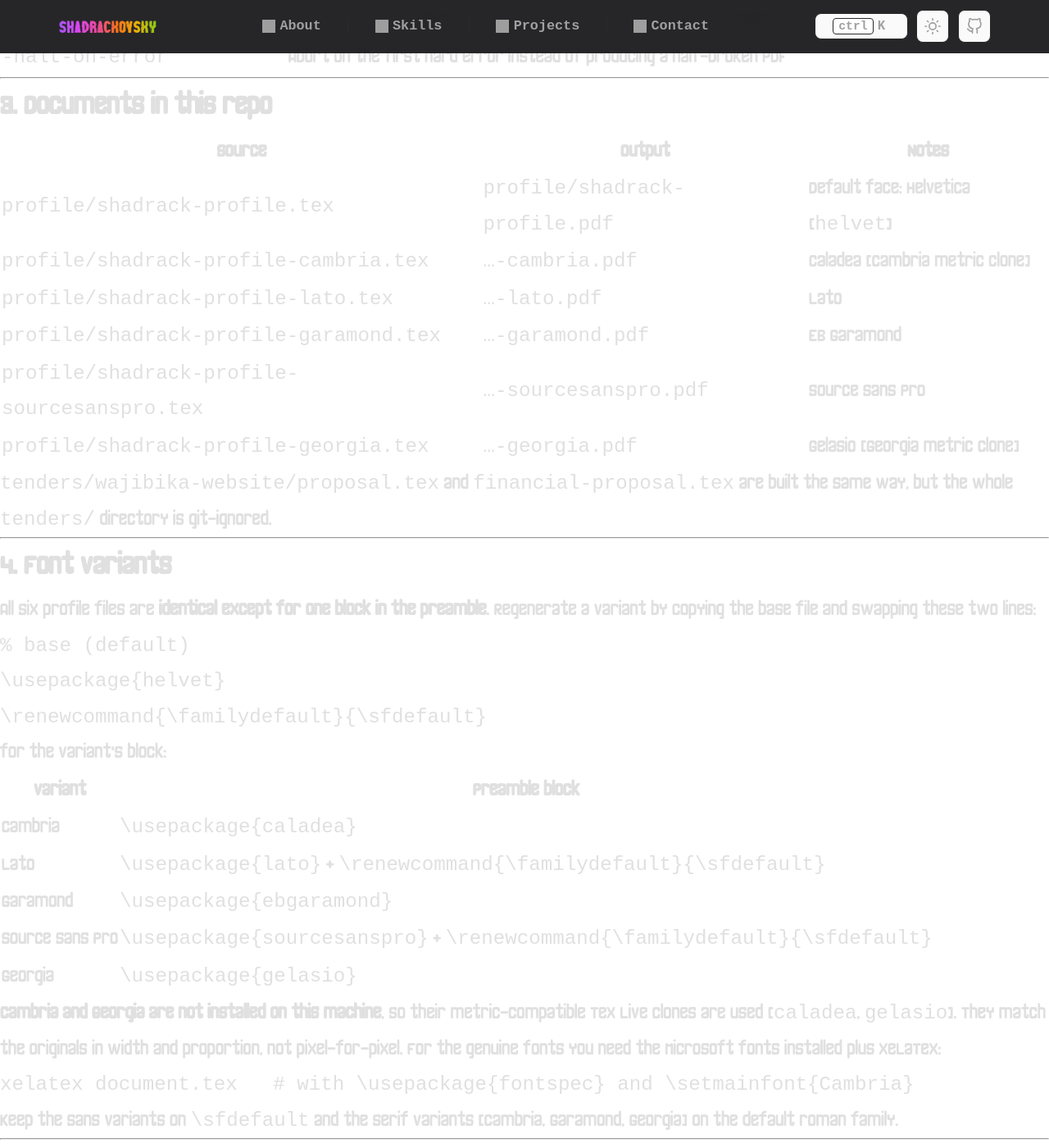
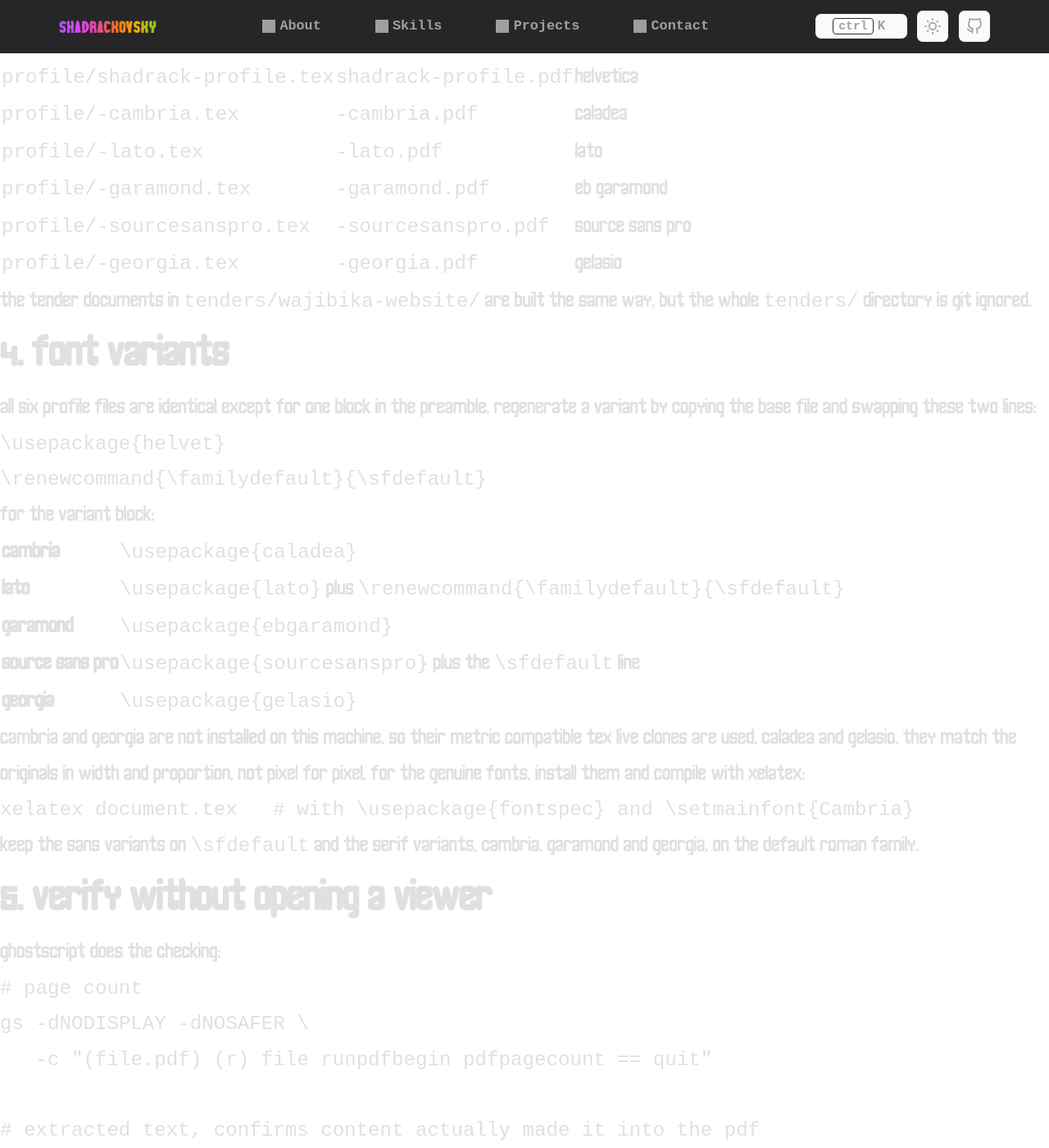
Before and after one commit to zuck30/zuck30, a Jekyll site: the page built from texengine.md, in a window 1280 px wide and 1400 px high, scrolled down 1516 px. Shown: the whole window at 82% size. Built offline with Jekyll 4.4.1, drawn with Linux system fonts in a browser that asks for light colours; our own code applies the rules of GitHub Pages for plain Markdown files; some of the changed text lies outside the part shown; grey boxes are pictures that could not be loaded.

Commit message:
texengine.md: single # headings, no rules, no em dashes, centered tables, lowercase; README alt text lowercased

````diff
--- a/texengine.md
+++ b/texengine.md
@@ -1,37 +1,21 @@
-# TEXENGINE.md
+# texengine.md
 
-How the `.tex` files in this repo become the `.pdf` files that ship with it.
+how the `.tex` files in this repo become the `.pdf` files that ship with it. there is **no ci step, no makefile, no `latexmk`**: every pdf is compiled locally and committed. github pages only serves the committed pdf, and the `.tex` sources are excluded from the build (see `_config.yml`).
 
-There is **no CI step, no Makefile, no `latexmk`** — every PDF is compiled locally and
-committed. GitHub Pages only serves the committed PDF; the `.tex` sources are excluded
-from the build (see `_config.yml`).
+# 1. engine
 
----
+<table align="center">
+  <tr><td><strong>engine</strong></td><td><code>pdflatex</code>, pdftex 3.141592653-2.6-1.40.27</td></tr>
+  <tr><td><strong>distribution</strong></td><td>tex live 2025</td></tr>
+  <tr><td><strong>binary</strong></td><td><code>/Library/TeX/texbin/pdflatex</code></td></tr>
+  <tr><td><strong>output</strong></td><td><code>.pdf</code> directly, no <code>.dvi</code> and no postscript step</td></tr>
+</table>
 
-## 1. Engine
+check the local install with `pdflatex --version`. pdflatex is used rather than xelatex or lualatex because every document here needs only typefaces that ship with tex live. system fonts such as real cambria or georgia would need xelatex with `fontspec`.
 
-| | |
-|---|---|
-| Engine | **pdfLaTeX** (`pdfTeX 3.141592653-2.6-1.40.27`) |
-| Distribution | **TeX Live 2025** |
-| Binary | `/Library/TeX/texbin/pdflatex` |
-| Output | `.pdf` directly (no `.dvi`, no PostScript step) |
+# 2. the build command
 
-Check yours:
-
-```bash
-pdflatex --version
-```
-
-`pdflatex` is used rather than XeLaTeX/LuaLaTeX because every document here only needs
-typefaces that ship with TeX Live. System fonts (real Cambria, real Georgia, etc.) would
-require XeLaTeX + `fontspec` — see §4.
-
----
-
-## 2. The build command
-
-Every document is built with the same loop, **three times**:
+every document is built with the same loop, three times:
 
 ```bash
 for i in 1 2 3; do
@@ -39,136 +23,107 @@ for i in 1 2 3; do
 done
 ```
 
-### Why three passes
+# the three passes
 
-| Pass | What it does |
-|---|---|
-| 1 | Writes `.aux`, `.toc`, `.out`; cross-references are still `??` |
-| 2 | Resolves `\ref`, `\pageref`, TOC entries, hyperlinks |
-| 3 | Stabilises `\pageref{LastPage}` and the final TOC page numbers |
+<table align="center">
+  <tr><td><strong>pass 1</strong></td><td>writes <code>.aux</code>, <code>.toc</code> and <code>.out</code>, cross references are still <code>??</code></td></tr>
+  <tr><td><strong>pass 2</strong></td><td>resolves <code>\ref</code>, <code>\pageref</code>, toc entries and hyperlinks</td></tr>
+  <tr><td><strong>pass 3</strong></td><td>stabilises <code>\pageref{LastPage}</code> and the final toc page numbers</td></tr>
+</table>
 
-A single pass leaves the footer reading `Page 1 of ??` and the TOC empty. Two passes are
-usually enough; three is the safe habit, and it is what fixes the
-`Page \thepage\ of \pageref{LastPage}` pattern used in the tender documents.
+a single pass leaves the footer reading `Page 1 of ??` and the table of contents empty. two passes are usually enough, three is the safe habit, and it is what fixes the `Page \thepage\ of \pageref{LastPage}` pattern used in the tender documents.
 
-### Flags
+# flags
 
-| Flag | Reason |
-|---|---|
-| `-interaction=nonstopmode` | Never stop for keyboard input; run to the end so the log is complete |
-| `-halt-on-error` | Abort on the first hard error instead of producing a half-broken PDF |
+<table align="center">
+  <tr><td><strong>-interaction=nonstopmode</strong></td><td>never stop for keyboard input, run to the end so the log is complete</td></tr>
+  <tr><td><strong>-halt-on-error</strong></td><td>abort on the first hard error instead of producing a broken pdf</td></tr>
+</table>
 
----
+# 3. documents in this repo
 
-## 3. Documents in this repo
+<table align="center">
+  <tr><td><strong>source</strong></td><td><strong>output</strong></td><td><strong>face</strong></td></tr>
+  <tr><td><code>profile/shadrack-profile.tex</code></td><td><code>shadrack-profile.pdf</code></td><td>helvetica</td></tr>
+  <tr><td><code>profile/-cambria.tex</code></td><td><code>-cambria.pdf</code></td><td>caladea</td></tr>
+  <tr><td><code>profile/-lato.tex</code></td><td><code>-lato.pdf</code></td><td>lato</td></tr>
+  <tr><td><code>profile/-garamond.tex</code></td><td><code>-garamond.pdf</code></td><td>eb garamond</td></tr>
+  <tr><td><code>profile/-sourcesanspro.tex</code></td><td><code>-sourcesanspro.pdf</code></td><td>source sans pro</td></tr>
+  <tr><td><code>profile/-georgia.tex</code></td><td><code>-georgia.pdf</code></td><td>gelasio</td></tr>
+</table>
 
-| Source | Output | Notes |
-|---|---|---|
-| `profile/shadrack-profile.tex` | `profile/shadrack-profile.pdf` | Default face: Helvetica (`helvet`) |
-| `profile/shadrack-profile-cambria.tex` | `…-cambria.pdf` | Caladea (Cambria metric clone) |
-| `profile/shadrack-profile-lato.tex` | `…-lato.pdf` | Lato |
-| `profile/shadrack-profile-garamond.tex` | `…-garamond.pdf` | EB Garamond |
-| `profile/shadrack-profile-sourcesanspro.tex` | `…-sourcesanspro.pdf` | Source Sans Pro |
-| `profile/shadrack-profile-georgia.tex` | `…-georgia.pdf` | Gelasio (Georgia metric clone) |
+the tender documents in `tenders/wajibika-website/` are built the same way, but the whole `tenders/` directory is git ignored.
 
-`tenders/wajibika-website/proposal.tex` and `financial-proposal.tex` are built the same
-way, but the whole `tenders/` directory is git-ignored.
+# 4. font variants
 
----
-
-## 4. Font variants
-
-All six profile files are **identical except for one block in the preamble**. Regenerate a
-variant by copying the base file and swapping these two lines:
+all six profile files are identical except for one block in the preamble. regenerate a variant by copying the base file and swapping these two lines:
 
 ```latex
-% base (default)
 \usepackage{helvet}
 \renewcommand{\familydefault}{\sfdefault}
 ```
 
-for the variant's block:
+for the variant block:
 
-| Variant | Preamble block |
-|---|---|
-| Cambria | `\usepackage{caladea}` |
-| Lato | `\usepackage{lato}` + `\renewcommand{\familydefault}{\sfdefault}` |
-| Garamond | `\usepackage{ebgaramond}` |
-| Source Sans Pro | `\usepackage{sourcesanspro}` + `\renewcommand{\familydefault}{\sfdefault}` |
-| Georgia | `\usepackage{gelasio}` |
+<table align="center">
+  <tr><td><strong>cambria</strong></td><td><code>\usepackage{caladea}</code></td></tr>
+  <tr><td><strong>lato</strong></td><td><code>\usepackage{lato}</code> plus <code>\renewcommand{\familydefault}{\sfdefault}</code></td></tr>
+  <tr><td><strong>garamond</strong></td><td><code>\usepackage{ebgaramond}</code></td></tr>
+  <tr><td><strong>source sans pro</strong></td><td><code>\usepackage{sourcesanspro}</code> plus the <code>\sfdefault</code> line</td></tr>
+  <tr><td><strong>georgia</strong></td><td><code>\usepackage{gelasio}</code></td></tr>
+</table>
 
-**Cambria and Georgia are not installed on this machine**, so their metric-compatible
-TeX Live clones are used (`caladea`, `gelasio`). They match the originals in width and
-proportion, not pixel-for-pixel. For the genuine fonts you need the Microsoft fonts
-installed plus XeLaTeX:
+cambria and georgia are not installed on this machine, so their metric compatible tex live clones are used, caladea and gelasio. they match the originals in width and proportion, not pixel for pixel. for the genuine fonts, install them and compile with xelatex:
 
 ```bash
 xelatex document.tex   # with \usepackage{fontspec} and \setmainfont{Cambria}
 ```
 
-Keep the sans variants on `\sfdefault` and the serif variants (Cambria, Garamond, Georgia)
-on the default roman family.
+keep the sans variants on `\sfdefault` and the serif variants, cambria, garamond and georgia, on the default roman family.
 
----
+# 5. verify without opening a viewer
 
-## 5. Verify without opening a viewer
-
-Ghostscript (`gs`) does the checking:
+ghostscript does the checking:
 
 ```bash
 # page count
-gs -dNODISPLAY -dNOSAFER -c "(file.pdf) (r) file runpdfbegin pdfpagecount == quit"
+gs -dNODISPLAY -dNOSAFER \
+   -c "(file.pdf) (r) file runpdfbegin pdfpagecount == quit"
 
-# extracted text — confirms content actually made it into the PDF
+# extracted text, confirms content actually made it into the pdf
 gs -q -dNOPAUSE -dBATCH -sDEVICE=txtwrite -o out.txt file.pdf
 
-# render page 1 to PNG for a visual check
-gs -q -dNOPAUSE -dBATCH -dFirstPage=1 -dLastPage=1 -sDEVICE=png16m -r100 -o page1.png file.pdf
+# render page 1 to png for a visual check
+gs -q -dNOPAUSE -dBATCH -dFirstPage=1 -dLastPage=1 \
+   -sDEVICE=png16m -r100 -o page1.png file.pdf
 ```
 
-A clean build means: `0` lines starting with `!` in the log, and ideally no
-`LaTeX Warning` / `Overfull \hbox` lines.
+a clean build means zero lines starting with `!` in the log, and ideally no `LaTeX Warning` or `Overfull \hbox` lines.
 
----
-
-## 6. Clean up build artefacts
+# 6. clean up build artefacts
 
 ```bash
 rm -f *.aux *.log *.out *.toc
 ```
 
-These are never committed. If you forget, they show up as untracked files and should not
-be staged.
+these are never committed. if you forget, they appear as untracked files and must not be staged.
 
----
+# 7. relationship to the site
 
-## 7. Relationship to the site
+`_config.yml` excludes every `.tex` source, so github pages publishes only the pdfs. push the rebuilt pdf alongside the `.tex`, or the download link keeps serving the old one:
 
-`_config.yml` excludes every `.tex` source:
+https://zuck30.github.io/zuck30/profile/shadrack-profile.pdf
 
-```yaml
-exclude:
-  - profile/shadrack-profile.tex
-  - profile/shadrack-profile-cambria.tex
-  # …
-  - landoffer.tex
-```
+# 8. troubleshooting
 
-so GitHub Pages publishes **only the PDFs** (e.g.
-`https://zuck30.github.io/zuck30/profile/shadrack-profile.pdf`). Push the rebuilt PDF
-alongside the `.tex` or the download link keeps serving the old one.
-
----
-
-## 8. Troubleshooting
-
-| Symptom | Cause / fix |
-|---|---|
-| `Page 1 of ??` in the footer | Only one pass ran — run it three times |
-| Empty table of contents | Same cause; `.toc` is written on pass 1 |
-| `Undefined control sequence` on `\faMobileAlt` | That icon does not exist in this `fontawesome5`; use `\faMobile` |
-| `Missing \endcsname inserted` / text vanishing across pages | Malformed tcolorbox key, e.g. `title={…]}`; use `title={{…}}` |
-| `There's no line here to end` | A `\\` immediately after `\end{center}` — add a blank line or `\par` |
-| `Font … not loadable` | Font package not installed in TeX Live (`kpsewhich <name>.sty`) |
-| Overfull `\hbox` on long URLs | Accept, or add `\setlength{\emergencystretch}{1.5em}` to the preamble |
-| PDF builds but the site still shows the old one | The PDF was not committed/pushed, or Pages has not finished deploying |
+<table align="center">
+  <tr><td><strong>symptom</strong></td><td><strong>cause and fix</strong></td></tr>
+  <tr><td><code>Page 1 of ??</code> in the footer</td><td>only one pass ran, run it three times</td></tr>
+  <tr><td>empty table of contents</td><td>same cause, <code>.toc</code> is written on pass 1</td></tr>
+  <tr><td><code>Undefined control sequence</code> on <code>\faMobileAlt</code></td><td>that icon does not exist in this fontawesome5, use <code>\faMobile</code></td></tr>
+  <tr><td>text vanishing across pages</td><td>malformed tcolorbox key such as <code>title={..]}</code>, use <code>title={{..}}</code></td></tr>
+  <tr><td><code>There's no line here to end</code></td><td>a <code>\\</code> immediately after <code>\end{center}</code></td></tr>
+  <tr><td>font not loadable</td><td>font package missing from tex live, check <code>kpsewhich name.sty</code></td></tr>
+  <tr><td>overfull hbox on long urls</td><td>accept it, or add <code>\setlength{\emergencystretch}{1.5em}</code></td></tr>
+  <tr><td>site still shows the old pdf</td><td>pdf not committed or pushed, or github pages has not finished deploying</td></tr>
+</table>
````
Also changed, not shown: README.md.
